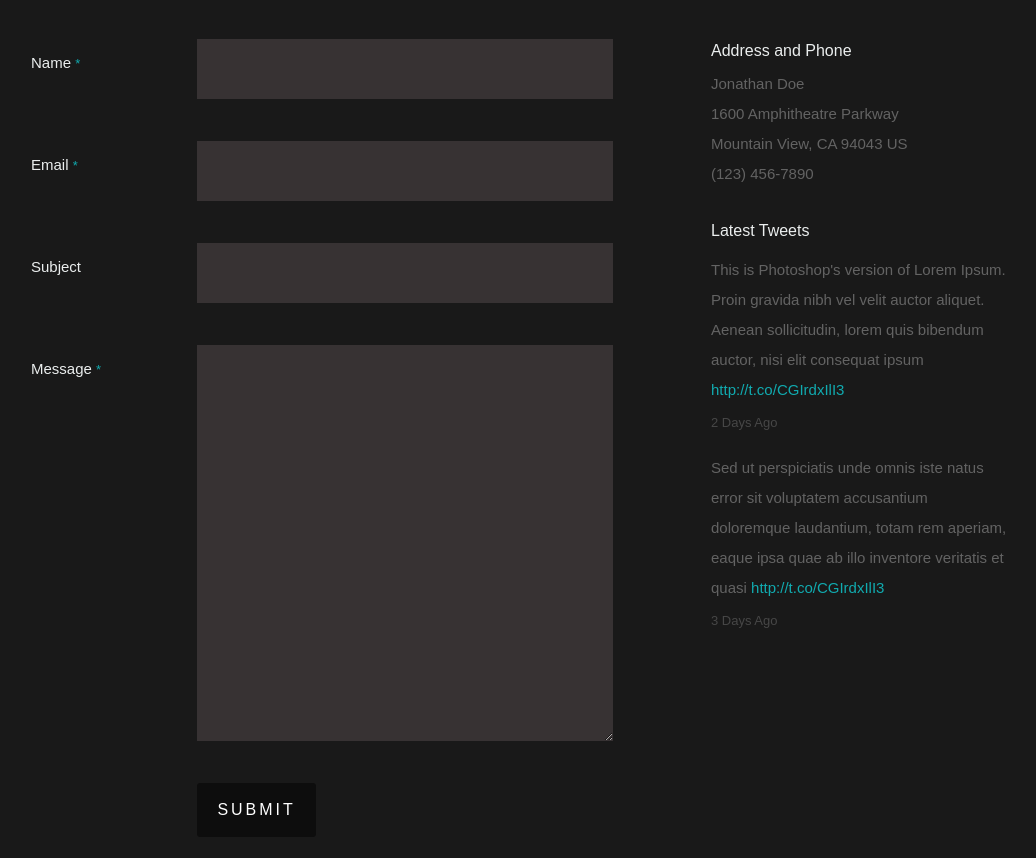
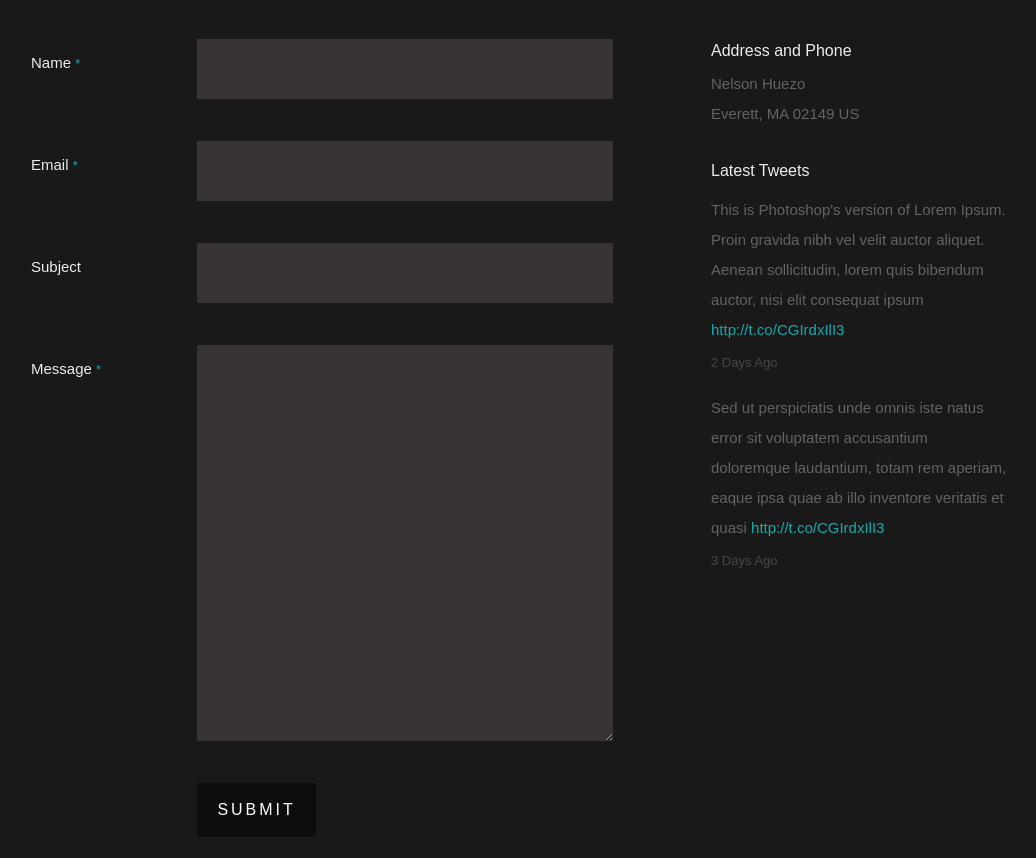
Before and after one commit to nelsonh88/nelsonh88.github.io, a website: page index.html in a window 1280 px wide. Shown: the part 5153-6011 px from the top of the page, without its empty margins (119-1155 px from the left). Drawn offline with nearby package versions, Linux system fonts and the light colour scheme; a web font is replaced by a local one.

Commit message:
Adds name and address
Added my name and address to the email field
Am thinking about taking out the email field at the bottom of the page
completely

```diff
--- a/index.html
+++ b/index.html
@@ -753,10 +753,8 @@
 
 					   <h4>Address and Phone</h4>
 					   <p class="address">
-						   Jonathan Doe<br>
-						   1600 Amphitheatre Parkway <br>
-						   Mountain View, CA 94043 US<br>
-						   <span>(123) 456-7890</span>
+						   Nelson Huezo<br>
+						   Everett, MA 02149 US<br>
 					   </p>
 
 				   </div>
```
